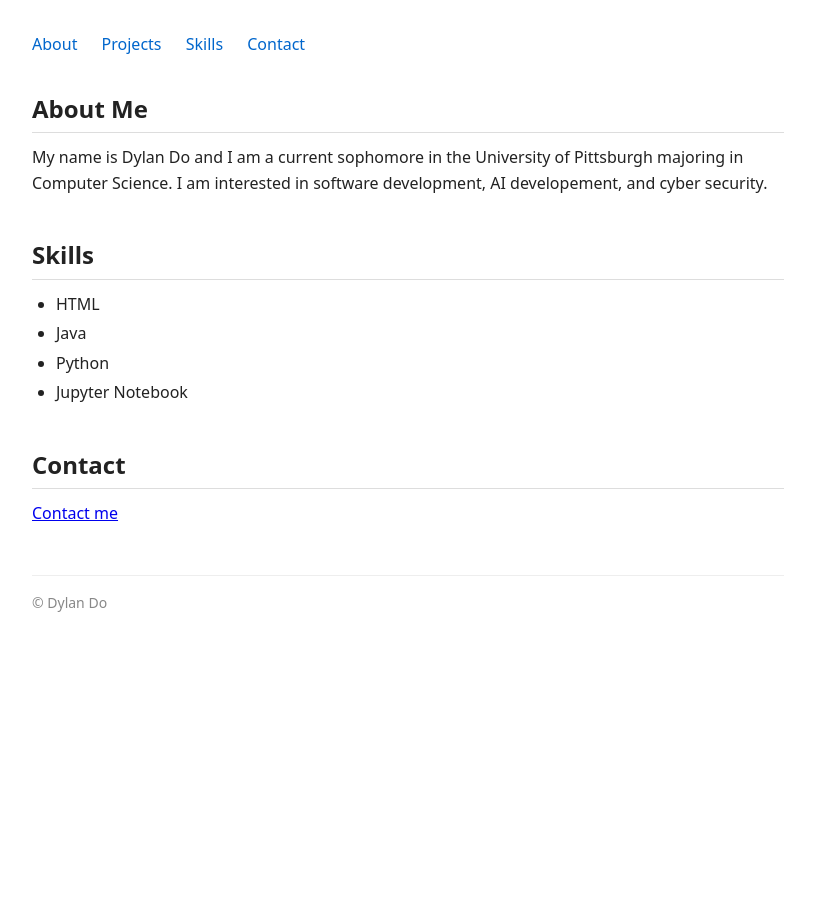
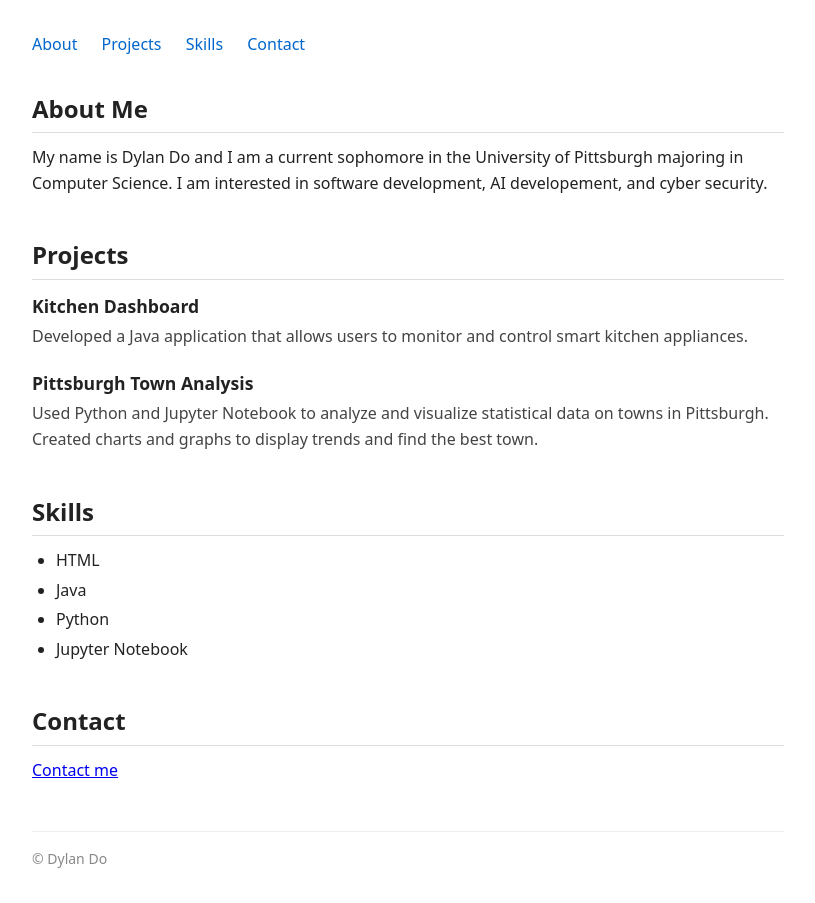
Before and after one commit to DylanTDo/Assignment-3, a plain HTML site: page index.html in a window 1280 px wide. Shown: the whole page, without its empty margins (232-1047 px from the left). Before the commit the page ends 800 px from the top, so only its background shows below. Drawn offline with Linux system fonts and the light colour scheme.

Commit message:
Restore Projects

```diff
--- a/index.html
+++ b/index.html
@@ -26,7 +26,19 @@
       My name is Dylan Do and I am a current sophomore in the University of Pittsburgh majoring in Computer Science. I am interested in software development, AI developement, and cyber security.
     </section>
 
+    <section id="projects">
+      <h2>Projects</h2>
 
+      <div class="project">
+        <h3>Kitchen Dashboard</h3>
+        <p>Developed a Java application that allows users to monitor and control smart kitchen appliances.</p>
+      </div>
+
+      <div class="project">
+        <h3>Pittsburgh Town Analysis</h3>
+        <p>Used Python and Jupyter Notebook to analyze and visualize statistical data on towns in Pittsburgh. Created charts and graphs to display trends and find the best town.</p>
+      </div>
+    </section>
 
     <section id="skills">
       <h2>Skills</h2>
```
